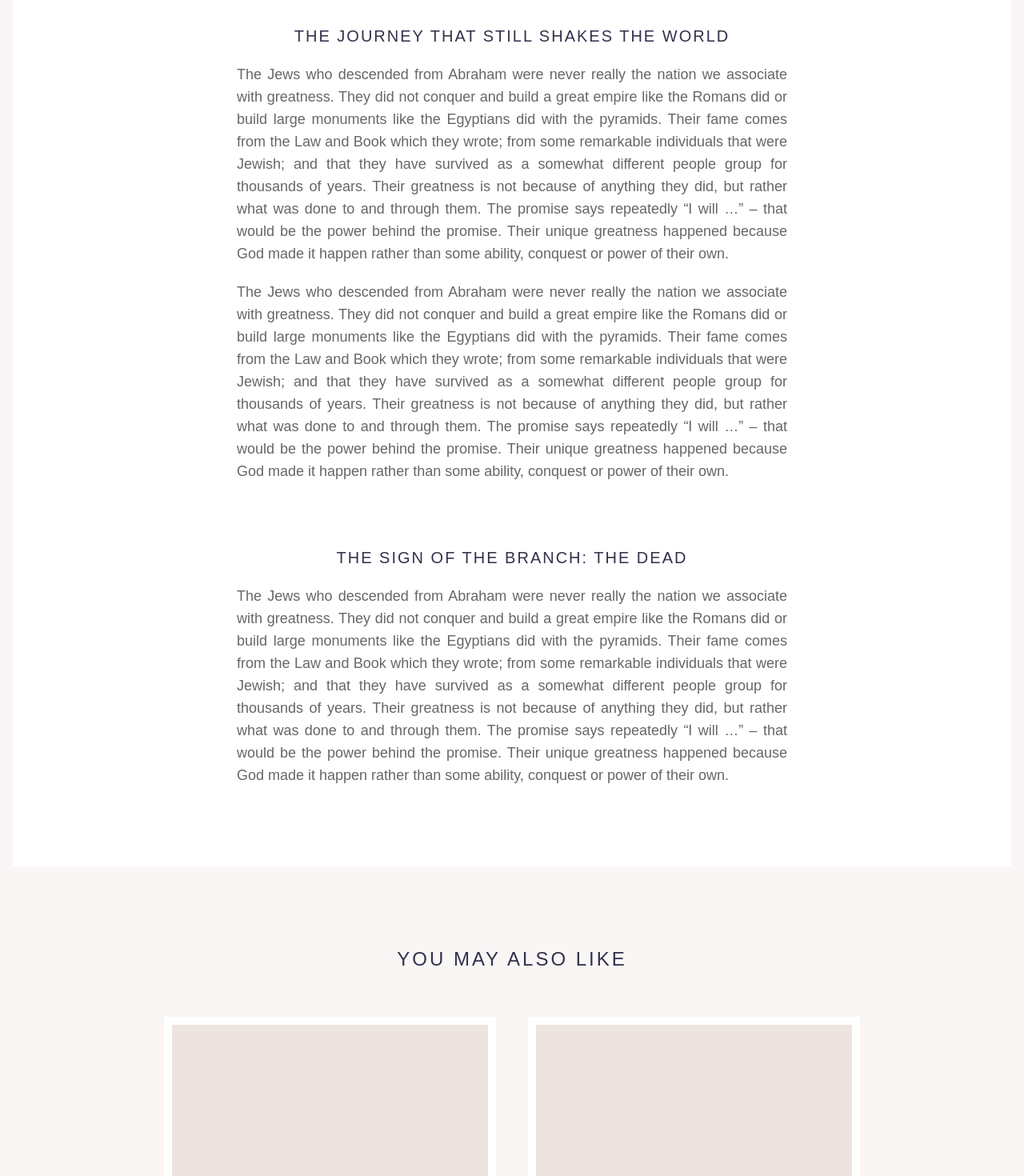
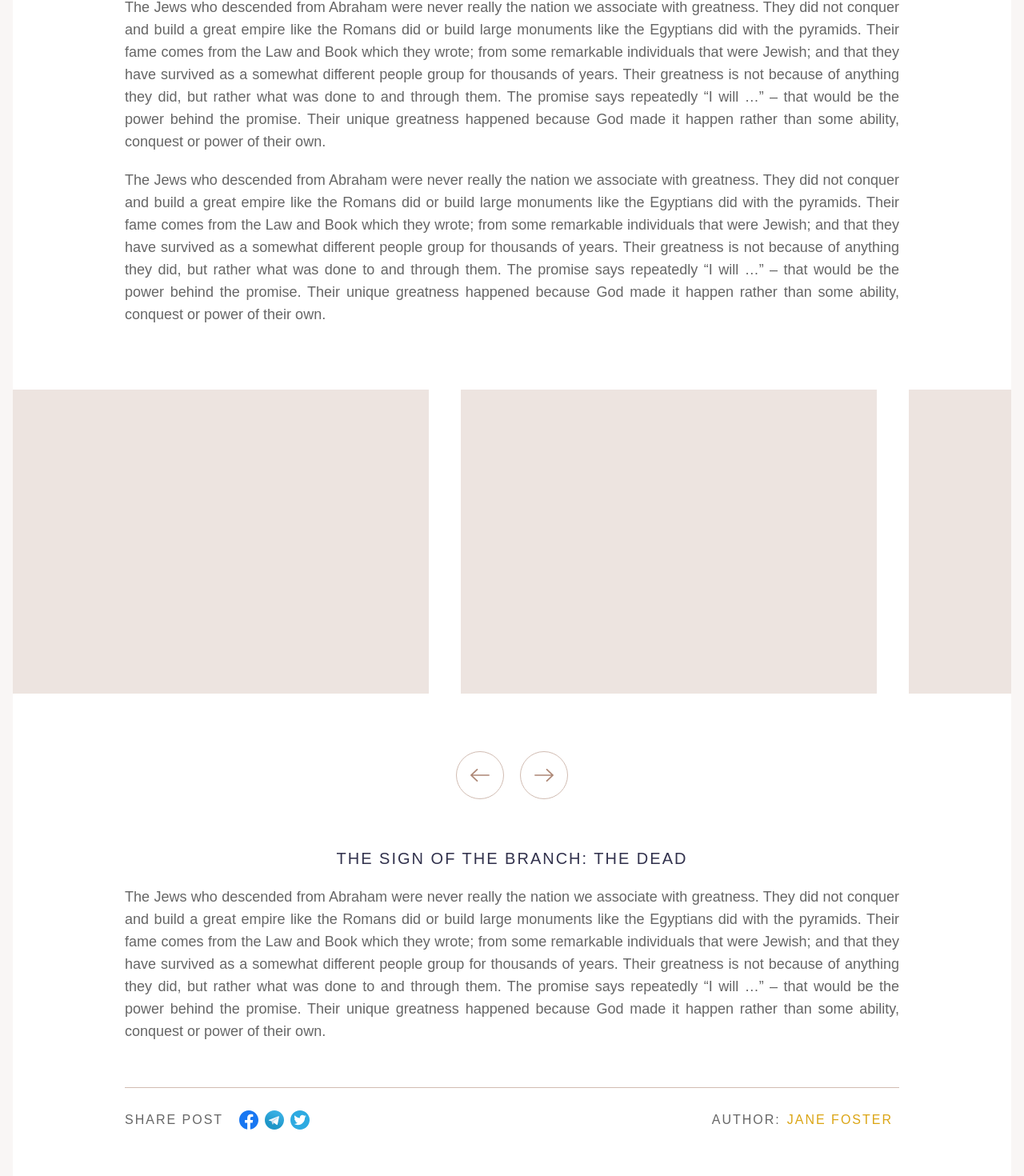
Before and after one commit to SilenceHide/Una-Projects, a Next.js app: page /postPage in a window 1280 px wide. Shown: the part 1327-2797 px from the top of the page at 80% size. Built offline with nearby package versions, Linux system fonts and the light colour scheme.

Commit message:
completing post page

```diff
--- a/src/pages/index.tsx
+++ b/src/pages/index.tsx
@@ -1,7 +1,6 @@
 import Image from "next/image";
 import { useState } from "react";
 import { Swiper, SwiperSlide } from "swiper/react";
-import nextArrowSvg from "../../public/icons/Icon name=next arrow - white.svg";
 import "swiper/css";
 import { Navigation } from "swiper/modules";
 
@@ -840,7 +839,7 @@ export default function Home() {
               >
                 <p className="product-section_button-title">SEE MORE PRODUCTS</p>
                 <Image
-                  src={nextArrowSvg}
+                  src={"icons/Icon name=next arrow - white.svg"}
                   alt={"next arrow"}
                   width={24}
                   height={16}
@@ -1283,7 +1282,7 @@ export default function Home() {
             >
               <p className="blog-section_button-title">READ MORE ARTICLES</p>
               <Image
-                src={nextArrowSvg}
+                src={"icons/Icon name=next arrow - white.svg"}
                 alt={"next arrow"}
                 width={24}
                 height={16}
--- a/src/pages/postPage.tsx
+++ b/src/pages/postPage.tsx
@@ -1,5 +1,8 @@
 import Image from "next/image";
 import { useState } from "react";
+import { Swiper, SwiperSlide } from "swiper/react";
+import "swiper/css";
+import { Navigation } from "swiper/modules";
 
 export default function Cart() {
   const [navOpen, isNavOpen] = useState(false);
@@ -603,10 +606,10 @@ export default function Cart() {
               </p>
             </div>
             <div className="post-page_main-wrapper bg-white w-full pb-[100px] mt-[60px] flex flex-col items-center">
-              <div className="post-page_header-img_wrapper max-w-[1640px] w-full h-[600px] bg-disable-text-color border-[10px] border-white"></div>
-              <div className="post-page_header-title_wrapper mt-[40px] flex flex-col items-center px-[280px]">
+              <div className="post-page_header-img_wrapper max-w-[1640px] w-full md:h-[600px] h-[280px] bg-disable-text-color border-[10px] border-white"></div>
+              <div className="post-page_header-title_wrapper mt-[40px] flex flex-col items-center 2xl:px-[280px] lg:px-[140px] sm:px-[30px] px-4">
                 <div className="post-page_header-divider w-10 h-[2px] bg-accent-color"></div>
-                <h1 className="post-page_header-title mt-8 mb-4 text-3xl font-medium tracking-[3px] uppercase max-w-[660px] text-center">
+                <h1 className="post-page_header-title mt-8 mb-4 md:text-3xl text-xl font-medium tracking-[3px] uppercase max-w-[660px] text-center">
                   Conservationists oppose plans to modernise a wind
                 </h1>
                 <p className="post-page_header-date text-disable-color">August 24, 2013</p>
@@ -621,7 +624,7 @@ export default function Cart() {
                   that this last part will also come true. We find the key to unlock this mystery by
                   continuing to follow the journey of Abraham in our next article.
                 </p>
-                <h2 className="post-page_small-heading-title font-medium text-xl uppercase tracking-[2px] mt-[40px]">
+                <h2 className="post-page_small-heading-title font-medium text-xl uppercase tracking-[2px] mt-[40px] text-center">
                   The Journey that still shakes the World
                 </h2>
                 <p className="post-page_header-blog mt-[20px] text-justify text-lg text-sub-text-color">
@@ -649,8 +652,93 @@ export default function Cart() {
                   own.
                 </p>
               </div>
-              <div className="post-page_footer-title_wrapper mt-[40px] flex flex-col items-center px-[280px]">
-                <h2 className="post-page_footer-title font-medium text-xl uppercase tracking-[2px] mt-[40px]">
+              <div className="blog_swiper-wrapper mt-20 w-full">
+                <Swiper
+                  slidesPerView={1}
+                  spaceBetween={30}
+                  breakpoints={{
+                    640: {
+                      slidesPerView: 1.5,
+                      spaceBetween: 20,
+                    },
+                    1024: {
+                      slidesPerView: 1.8,
+                      spaceBetween: 20,
+                    },
+                    1280: {
+                      slidesPerView: 2.3,
+                      spaceBetween: 40,
+                    },
+                    1450: {
+                      slidesPerView: 2.6,
+                      spaceBetween: 20,
+                    },
+                    1640: {
+                      slidesPerView: 3,
+                      spaceBetween: 20,
+                    },
+                  }}
+                  modules={[Navigation]}
+                  navigation={{
+                    prevEl: ".blog_left-btn",
+                    nextEl: ".blog_right-btn",
+                  }}
+                  onSlideChange={() => console.log("slide change")}
+                  onSwiper={(swiper) => console.log(swiper)}
+                  className="blog_items_swiper"
+                >
+                  <SwiperSlide className="blog_item lg:w-[520px] min-w-[343px] group/blog_item transition-all duration-300 max-w-[520px]">
+                    <a href="#">
+                      <div className="blog_item-img lg:w-[520px] lg:h-[380px] min-w-[343px] h-[343px] bg-disable-text-color"></div>
+                      <div className="blog_item-content flex flex-col lg:w-[520px] mt-7">
+                        <p className="blog_item-date text-transparent group-hover/blog_item:text-placeholder-text-color text-center transition-all duration-300">
+                          Abraham were never really the nation we associate with greatness
+                        </p>
+                      </div>
+                    </a>
+                  </SwiperSlide>
+                  <SwiperSlide className="blog_item lg:w-[520px] min-w-[343px] group/blog_item transition-all duration-300 max-w-[520px]">
+                    <a href="#">
+                      <div className="blog_item-img lg:w-[520px] lg:h-[380px] min-w-[343px] h-[343px] bg-disable-text-color"></div>
+                      <div className="blog_item-content flex flex-col lg:w-[520px] mt-7">
+                        <p className="blog_item-date text-transparent group-hover/blog_item:text-placeholder-text-color text-center transition-all duration-300">
+                          Abraham were never really the nation we associate with greatness
+                        </p>
+                      </div>
+                    </a>
+                  </SwiperSlide>
+                  <SwiperSlide className="blog_item lg:w-[520px] min-w-[343px] group/blog_item transition-all duration-300 max-w-[520px]">
+                    <a href="#">
+                      <div className="blog_item-img lg:w-[520px] lg:h-[380px] min-w-[343px] h-[343px] bg-disable-text-color"></div>
+                      <div className="blog_item-content flex flex-col lg:w-[520px] mt-7">
+                        <p className="blog_item-date text-transparent group-hover/blog_item:text-placeholder-text-color text-center transition-all duration-300">
+                          Abraham were never really the nation we associate with greatness
+                        </p>
+                      </div>
+                    </a>
+                  </SwiperSlide>
+                </Swiper>
+                <div className="blog_nav-btn-wrapper flex items-center justify-center gap-5 2xl:mt-10 mt-[20px]">
+                  <div className="blog_left-btn w-[60px] h-[60px] bg-white border border-disable-color rounded-full flex justify-center items-center cursor-pointer">
+                    <Image
+                      src={"/icons/Icon name=prev arrow.svg"}
+                      alt={"left-btn"}
+                      width={24}
+                      height={24}
+                    />
+                  </div>
+                  <div className="blog_right-btn w-[60px] h-[60px] bg-white border border-disable-color rounded-full flex justify-center items-center cursor-pointer">
+                    <Image
+                      src={"/icons/Icon name=next arrow.svg"}
+                      alt={"right-btn"}
+                      width={24}
+                      height={24}
+                    />
+                  </div>
+                </div>
+              </div>
+              <div className="post-page_footer-title_wrapper mt-[40px] flex flex-col items-center 2xl:px-[280px] lg:px-[140px] sm:px-[30px] px-4">
+                <h2 className="post-page_footer-title font-medium text-xl uppercase tracking-[2px] 2xl:mt-[40px] lg:mt-[20px] mt-0 text-center">
                   The Sign of the Branch: The Dead
                 </h2>
                 <p className="post-page_footer-blog mt-[20px] text-justify text-lg text-sub-text-color">
@@ -665,6 +753,48 @@ export default function Cart() {
                   because God made it happen rather than some ability, conquest or power of their
                   own.
                 </p>
+                <div className="post-page_footer-desc_wrapper border-t border-disable-color w-full lg:mt-14 mt-10 sm:pt-7 pt-4 flex sm:items-center justify-between sm:flex-row flex-col sm:gap-0 gap-4">
+                  <div className="post-page_footer-media_wrapper flex items-center gap-5">
+                    <p className="post-page_footer_media-title uppercase font-medium tracking-[2px] text-sub-text-color">
+                      Share post
+                    </p>
+                    <div className="post-page_footer_media_icons flex items-center gap-2">
+                      <a href="#">
+                        <Image
+                          src={"/icons/Icon name=Facebook.svg"}
+                          alt={"left-btn"}
+                          width={24}
+                          height={24}
+                        />
+                      </a>
+                      <a href="#">
+                        <Image
+                          src={"/icons/Icon name=telegram.svg"}
+                          alt={"left-btn"}
+                          width={24}
+                          height={24}
+                        />
+                      </a>
+                      <a href="#">
+                        <Image
+                          src={"/icons/Icon name=twitter.svg"}
+                          alt={"left-btn"}
+                          width={24}
+                          height={24}
+                        />
+                      </a>
+                    </div>
+                  </div>
+                  <div className="post-page_footer-author_wrapper flex items-center gap-2">
+                    <p className="post-page_footer-author_title uppercase font-medium tracking-[2px] text-sub-text-color">
+                      Author:{" "}
+                    </p>
+                    <p className="post-page_footer-author_name uppercase tracking-[2px] text-accent-color">
+                      Jane foster
+                    </p>
+                    <p></p>
+                  </div>
+                </div>
               </div>
             </div>
             <div className="post-page_also-like_title-wrapper flex flex-col gap-[14px] mt-[100px] items-center">
@@ -673,7 +803,10 @@ export default function Cart() {
               </h2>
             </div>
             <div className="post-page_also-like_wrapper flex flex-col lg:flex-row lg::justify-between justify-center lg:mt-14 mt-8 xl:items-start items-center flex-wrap 3xl:gap-10 gap-10">
-              <a className="blog_item lg:min-w-[415px] min-w-[343px] group/blog_item transition-all duration-300 hover:shadow-main-box-shadow max-w-[520px] flex flex-col 3xl:basis-[30%] basis-1/4">
+              <a
+                href="#"
+                className="blog_item lg:min-w-[415px] min-w-[343px] group/blog_item transition-all duration-300 hover:shadow-main-box-shadow max-w-[520px] flex flex-col 3xl:basis-[30%] basis-1/4"
+              >
                 <div className="blog_item-img lg:max-w-[520px] lg:h-[380px] min-w-[343px] h-[343px] bg-disable-text-color border-[10px] border-white"></div>
                 <div className="blog_item-content flex flex-col items-center justify-center pt-5 pb-7 xl:px-[60px] 2xl:px-[80px] sm:px-[40px] px-4 transition-all duration-300 group-hover/blog_item:bg-white">
                   <div className="blog_divider w-[30px] h-[1px] bg-disable-color transition-all duration-300 group-hover/blog_item:opacity-0"></div>
@@ -685,7 +818,10 @@ export default function Cart() {
                   </p>
                 </div>
               </a>
-              <a className="blog_item lg:min-w-[415px] min-w-[343px] group/blog_item transition-all duration-300 hover:shadow-main-box-shadow max-w-[520px] flex flex-col 3xl:basis-[30%] basis-1/4">
+              <a
+                href="#"
+                className="blog_item lg:min-w-[415px] min-w-[343px] group/blog_item transition-all duration-300 hover:shadow-main-box-shadow max-w-[520px] flex flex-col 3xl:basis-[30%] basis-1/4"
+              >
                 <div className="blog_item-img lg:max-w-[520px] lg:h-[380px] min-w-[343px] h-[343px] bg-disable-text-color border-[10px] border-white"></div>
                 <div className="blog_item-content flex flex-col items-center justify-center pt-5 pb-7 xl:px-[60px] 2xl:px-[80px] sm:px-[40px] px-4 transition-all duration-300 group-hover/blog_item:bg-white">
                   <div className="blog_divider w-[30px] h-[1px] bg-disable-color transition-all duration-300 group-hover/blog_item:opacity-0"></div>
@@ -697,7 +833,10 @@ export default function Cart() {
                   </p>
                 </div>
               </a>
-              <a className="blog_item lg:min-w-[415px] min-w-[343px] group/blog_item transition-all duration-300 hover:shadow-main-box-shadow max-w-[520px] flex flex-col 3xl:basis-[30%] basis-1/4">
+              <a
+                href="#"
+                className="blog_item lg:min-w-[415px] min-w-[343px] group/blog_item transition-all duration-300 hover:shadow-main-box-shadow max-w-[520px] flex flex-col 3xl:basis-[30%] basis-1/4"
+              >
                 <div className="blog_item-img lg:max-w-[520px] lg:h-[380px] min-w-[343px] h-[343px] bg-disable-text-color border-[10px] border-white"></div>
                 <div className="blog_item-content flex flex-col items-center justify-center pt-5 pb-7 xl:px-[60px] 2xl:px-[80px] sm:px-[40px] px-4 transition-all duration-300 group-hover/blog_item:bg-white">
                   <div className="blog_divider w-[30px] h-[1px] bg-disable-color transition-all duration-300 group-hover/blog_item:opacity-0"></div>
```
Also changed, not shown: src/pages/blog.tsx (+24 -6 lines), public/icons/Icon name=Facebook-white.svg (added), public/icons/Icon name=telegram.svg (added).
